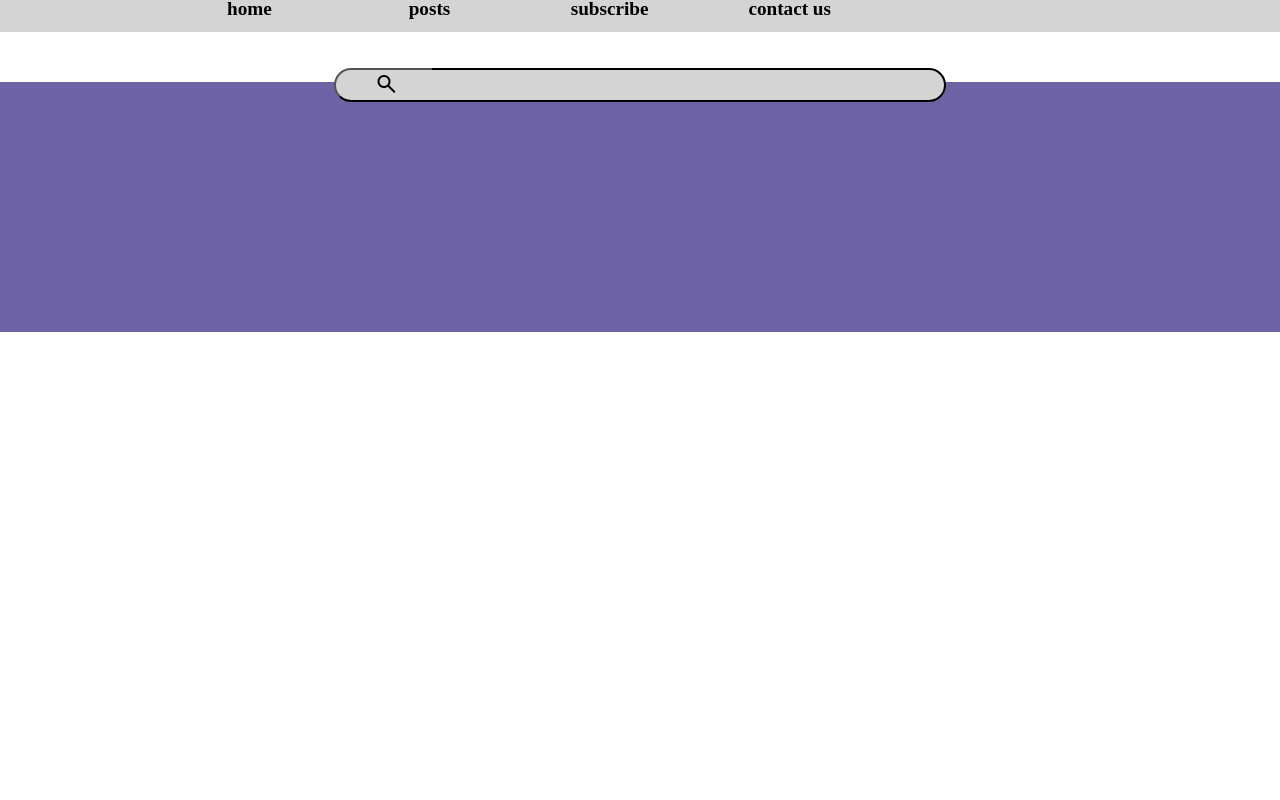
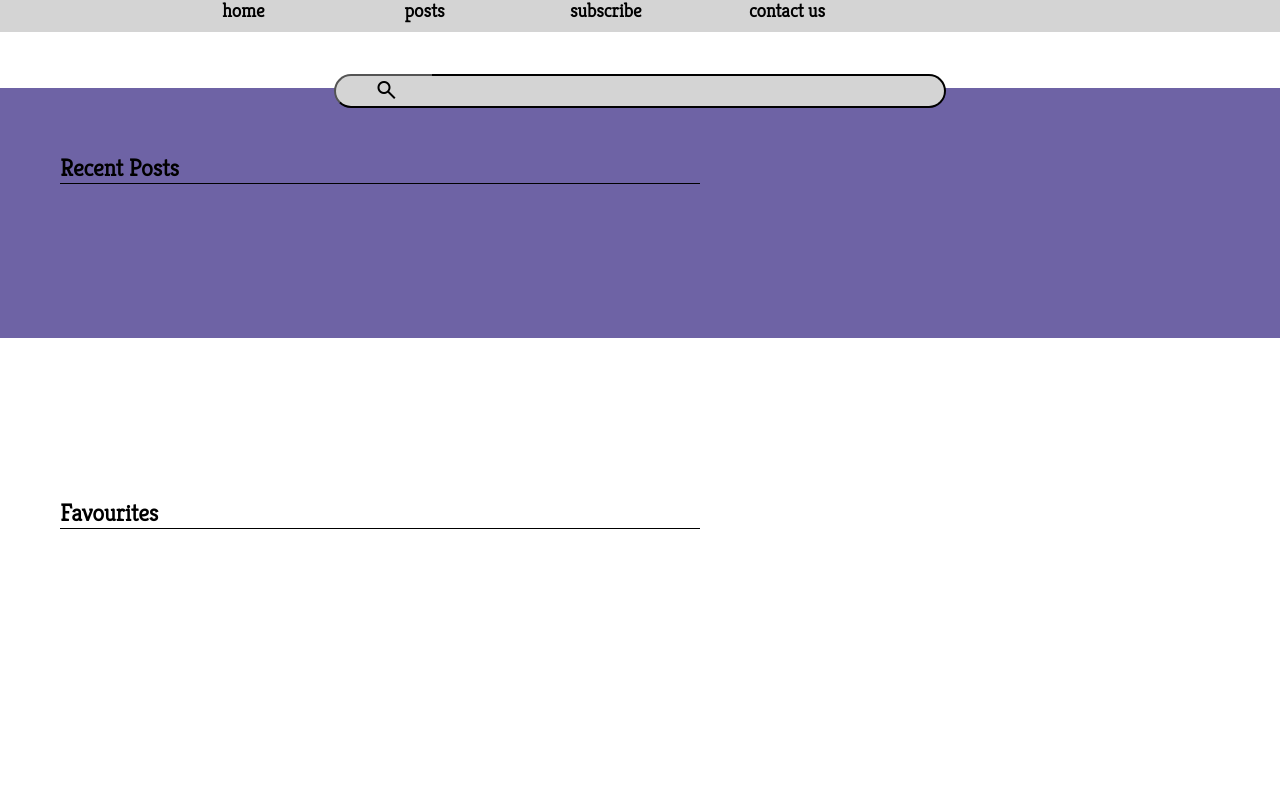
Before and after one commit to brentonStroberg/Foodblog, a plain HTML site: page Client/home.html in a window 1280 px wide. Shown: the part 68-868 px from the top of the page. Before the commit the page ends 800 px from the top, so only its background shows below. Drawn offline with nearby package versions, Linux system fonts and the light colour scheme.

Commit message:
Fixes and format for main page

```diff
--- a/Client/css/global.css
+++ b/Client/css/global.css
@@ -4,12 +4,12 @@
     --lightGrey: #d3d3d3;
     --backgroundGrey: #d4d4d4;
     --mainNavFontHeaderColor: #62420f;
-    --headerFont: font-family: 'Kreon', serif;
+    --font: 'Kreon', serif;
 }
 
 body {
     margin: 0;
-    font: var(--headerFont);
+    font-family: var(--font);
     text-align: center;
 }
 
@@ -67,7 +67,7 @@ nav {
 
 .navbar.items.list.item.anchor {
     margin-top: 50px;
-    font: var(--headerFont);
+    font-family: var(--font);
     font-size: larger;
     font-weight: bold;
     color: black;
@@ -97,7 +97,7 @@ nav {
     border-color: var(--purple);
     border-radius: 25px;
     border-style: solid;
-    font: var(--headerFont);
+    font-family: var(--font);
 }
 
 .sidebar {
@@ -124,7 +124,7 @@ nav {
 }
 
 .sidebar.items.list.item.anchor {
-    font: var(--headerFont);
+    font-family: var(--font);
     width: 100%;
     text-decoration: none;
     list-style-type: none;
@@ -134,7 +134,7 @@ nav {
 }
 
 .sidebar.buttons.list.button {
-    font: var(--headerFont);
+    font-family: var(--font);
     font-size: large;
     height: 100%;
     background-color: var(--purple);
@@ -146,7 +146,7 @@ nav {
     margin-top: 10px;
     width: 90%;
     padding: 10px 20px 10px 20px;
-    margin-left:5%;
+    margin-left: 5%;
 }
 
 
--- a/Client/css/home.css
+++ b/Client/css/home.css
@@ -4,7 +4,7 @@
     --lightGrey: #d3d3d3;
     --backgroundGrey: #d4d4d4;
     --mainNavFontHeaderColor: #62420f;
-    --headerFont: font-family: 'Kreon', serif;
+    --font: 'Kreon', serif;
 }
 
 .purpleBlock{
@@ -15,3 +15,25 @@
     background-color: var(--purple);
     margin-top: -20px;
 }
+
+
+.section{
+    height: 300px;
+    width: 100%;
+}
+
+.sectionTitles{
+    font-family: var(--font);
+    font-size: x-large;
+    font-weight: bold;
+}
+
+.sectionTitles.outside{
+    width: 50%;
+    padding-left: 60px;
+}
+
+.sectionTitles.inside{
+    border-bottom: solid black 1px;
+    text-align: left;
+}
--- a/Client/home.html
+++ b/Client/home.html
@@ -4,8 +4,9 @@
 <head>
     <meta charset="utf-8">
     <meta name="viewport" content="width=device-width, initial-scale=1">
+    <link rel="stylesheet" href="css/home.css">
     <link rel="stylesheet" href="css/global.css">
-    <link rel="stylesheet" href="css/home.css">
+
     <link rel="preconnect" href="https://fonts.googleapis.com">
     <link rel="preconnect" href="https://fonts.gstatic.com" crossorigin>
     <link href="https://fonts.googleapis.com/css2?family=Kreon:wght@300&display=swap" rel="stylesheet">
@@ -94,16 +95,22 @@
     <br>
     <!-- CSS styling goes into home.css -->
     <main>
-        <section class="recentPosts">
-
+        <section class="section recentPosts">
+            <section class="sectionTitles outside">
+                <h1 class="sectionTitles inside">Recent Posts</h1>
+            </section>
         </section>
         <br>
-        <section class="favourites">
-
+        <section class="section favourites">
+            <section class="sectionTitles outside">
+                <h1 class="sectionTitles inside">Favourites</h1>
+            </section>
         </section>
         <br>
-        <section class="categories">
-
+        <section class="section categories">
+            <section class="sectionTitles outside">
+                <h1 class="sectionTitles inside">Categories</h1>
+            </section>
         </section>
         <br>
     </main>
```
